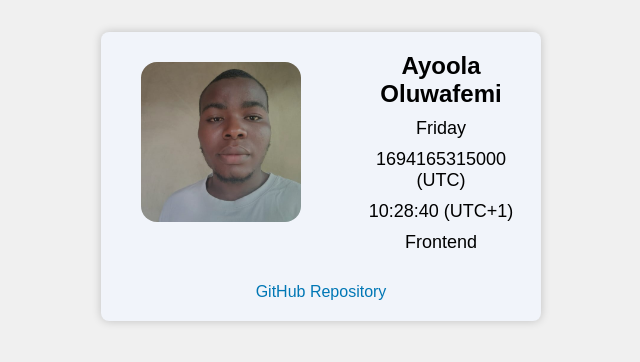
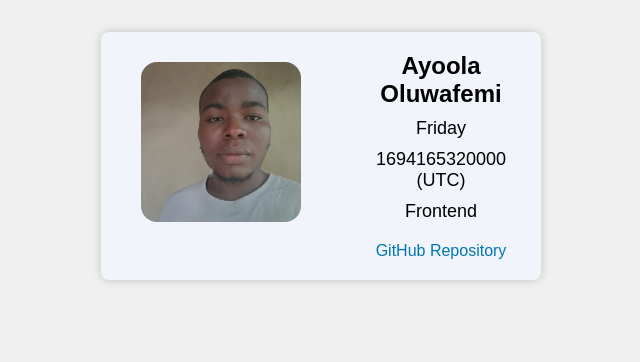
Before and after one commit to Osuolale1/HNG-task-1, a plain HTML site: page index.html in a window 1280 px wide. Shown: the whole page, without its empty margins (319-959 px from the left). Drawn offline with Linux system fonts and the light colour scheme.

Commit message:
Update index.html

```diff
--- a/index.html
+++ b/index.html
@@ -7,20 +7,33 @@
     <link rel="stylesheet" href="style.css">
 </head>
 <body>
-
     <div class="container">
         <div class="main">
-        <div class="imag"><img src="./WhatsApp Image 2023-09-07 at 10.51.16 AM.jpeg" alt="Osuolale" data-testid="slackDisplayImage"></div>
-       <div class="text"><h1 data-testid="Osuolale">Ayoola Oluwafemi</h1>
-
-        <p data-testid="currentDayOfTheWeek">Monday</p>
-         <p><span  data-testid="currentUTCTime">12:00 PM</span> (UTC)</p>
-        <p  id="currentTime" data-testid="currentUTCPlusOneTime">UTC+1 Time Placeholder</p>
+            <div class="imag"><img src="./WhatsApp Image 2023-09-07 at 10.51.16 AM.jpeg" alt="Osuolale" data-testid="Osuolale"></div>
+           <div class="text"><h1 data-testid="Osuolale">Ayoola Oluwafemi</h1>
+        <p id="currentDayOfTheWeek" data-testid="currentDayOfTheWeek">Monday</p>
+        <p><span   id="currentUTCTime"  data-testid="currentUTCTime">0</span> (UTC)</p>
         <p data-testid="myTrack">Frontend</p>
-    </div>
-</div>
         <a href="https://github.com/Osuolale1/HNG-task-1" data-testid="githubURL">GitHub Repository</a>
+        </div>
     </div>
     <script src="script.js"></script>
+    <script>
+        function updateCurrentTime() {
+            const now = new Date();
+            const utcTimeInMilliseconds = now.getTime();
+            document.getElementById('currentUTCTime').textContent = utcTimeInMilliseconds;
+
+            const daysOfWeek = ['Sunday', 'Monday', 'Tuesday', 'Wednesday', 'Thursday', 'Friday', 'Saturday'];
+            const currentDayOfWeek = daysOfWeek[now.getUTCDay()];
+            document.getElementById('currentDayOfTheWeek').textContent = currentDayOfWeek;
+        }
+
+        // Call the update function initially
+        updateCurrentTime();
+
+        // Set up a timer to update the time every second (1000 milliseconds)
+        setInterval(updateCurrentTime, 1000);
+    </script>
 </body>
 </html>
```
